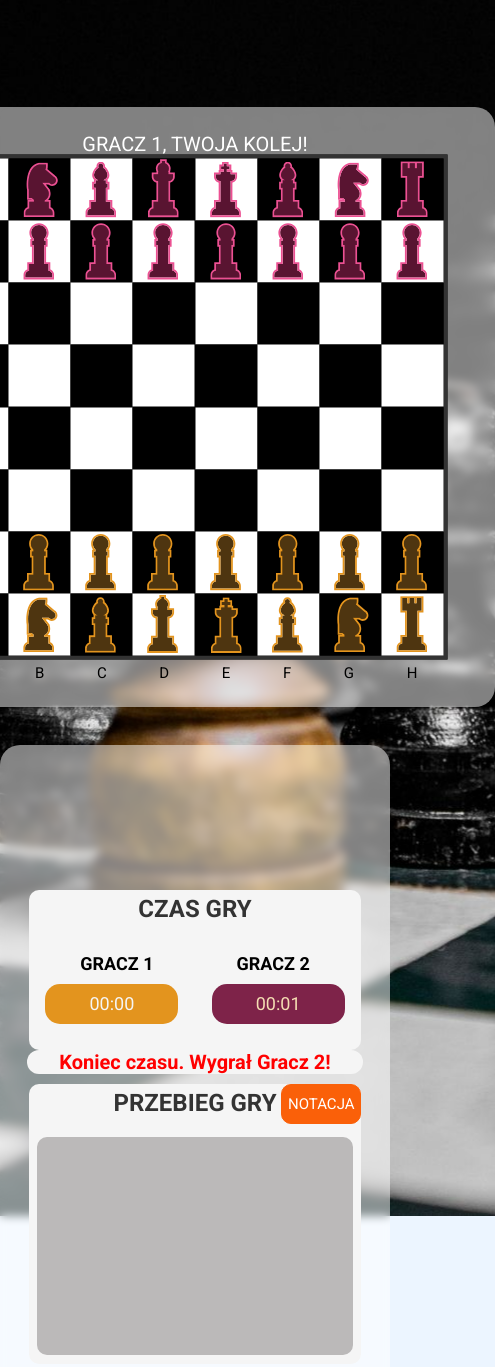
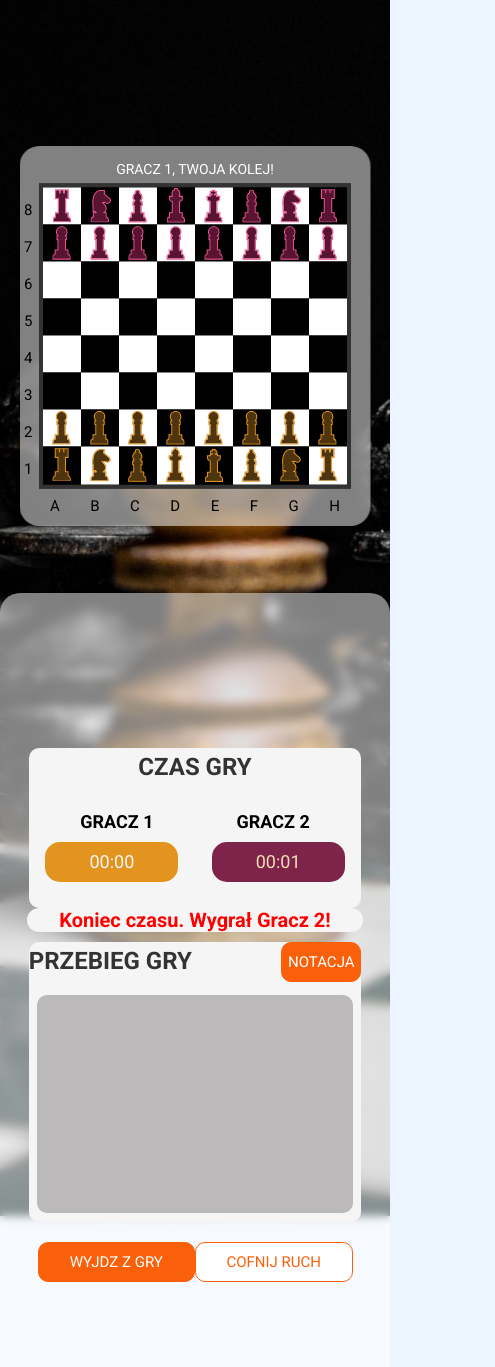
Before and after one commit to CodersCamp2020-JoaoSebastiao-Team/coders-chess, a website built with Parcel: page src/game.html in a window 390 px wide. Shown: the top 1367 px of the page, 495 px wide, since content can reach past the window. Built offline with nearby package versions, Linux system fonts and the light colour scheme.

Commit message:
added responsiveness to main

```diff
--- a/src/game.css
+++ b/src/game.css
@@ -18,18 +18,22 @@
     top: 47%;
     left: 50%;
     transform: translate(-50%, -50%);
-    width: 550px;
-    height: 550px;
+    width: 90%;
+    height: 95%;
+    max-width: 550px;
     font-size: 1.5rem;
 
 }
 
 .upperdiv #whoPlays {
     text-align: center;
-    font-size: 2rem;
     text-transform: uppercase;
     color: white;
     margin-bottom: .5rem;
+}
+
+#whoPlays{
+    font-size: 2rem;
 }
 
 .board {
@@ -41,7 +45,8 @@
     transform: translate(-50%, -50%);
     border: 4px solid #333;
     height: 505px;
-    width: 505px;
+    width: 80%;
+    max-width: 505px;
     background-color: black;
 }
 
@@ -50,8 +55,23 @@
     top: 47%;
     left: 50%;
     transform: translate(-50%, -50%);
-    width: 600px;
+    width: 90%;
     height: 600px;
+    max-width: 600px;
+    background-color: white;
+    border-radius: 2rem;
+    background-color: rgba(255, 255, 255, .5);
+    backdrop-filter: blur(5px);
+}
+
+.container-background-timer {
+    position: absolute;
+    top: 47%;
+    left: 50%;
+    transform: translate(-50%, -50%);
+    width: 90%;
+    height: 90%;
+    max-width: 600px;
     background-color: white;
     border-radius: 2rem;
     background-color: rgba(255, 255, 255, .5);
@@ -59,8 +79,8 @@
 }
 
 .square {
-    height: 62px;
-    width: 62px;
+    height: 100%;
+    width: 100%;
     position: relative;
 }
 
@@ -73,7 +93,7 @@
 }
 
 .numbers {
-    height: 100%;
+    height: 90%;
     width: 5%;
     display: flex;
     flex-direction: column;
@@ -85,9 +105,11 @@
 }
 
 .letters {
-    position: absolute;
+    position: relative;
+    max-width: 550px;
     width: 100%;
     bottom: 0;
+    padding-bottom: 5%;
     display: flex;
     justify-content: space-evenly;
     align-items: center;
@@ -97,8 +119,12 @@ li {
     list-style: none;
 }
 
-.figureImg {
-    position: absolute;
+.figureImg{
+    max-width: 100%;
+    max-height: 100%;
+    background-repeat: no-repeat;
+    background-size: 100% 100%;
+    position:absolute;
     z-index: 20;
 }
 
@@ -190,7 +216,7 @@ li {
 }
 
 .game-buttons-container {
-    margin: 2rem 0;
+    margin: 2rem 0 0 0;
     width: 90%;
     display: flex;
     justify-content: space-between;
@@ -208,8 +234,106 @@ li {
 }
 
 @media only screen and (max-width: 768px) {
+#firstChild{
+    height: 90%;
+}
+}
 
+@media (max-width: 1230px){
     .flex-child {
         flex: 100%;
     }
 }
+
+@media (max-width: 410px){
+    p#whoPlays{
+        font-size: 1.4rem;
+    }
+}
+
+@media (max-width: 610px){
+    .upperdiv{
+        height: 500px;
+    }
+    .board{
+        height: 455px;
+    }
+    .container-background{
+        height: 530px;
+    }
+}
+
+@media (max-width: 530px){
+    .upperdiv{
+        height: 450px;
+    }
+    .board{
+        height: 405px;
+    }
+    .container-background{
+        height: 480px;
+    }
+}
+
+@media (max-width: 475px){
+    #firstChild{
+        height: 72%;
+    }
+    .upperdiv{
+        height: 400px;
+    }
+    .board{
+        height: 355px;
+    }
+    .container-background{
+        height: 430px;
+    }
+}
+
+@media (max-width: 410px){
+    .upperdiv{
+        height: 350px;
+    }
+    .board{
+        height: 305px;
+    }
+    .container-background{
+        height: 380px;
+    }
+}
+
+@media (max-width: 350px){
+    #firstChild{
+        height: 60%;
+    }
+    .numbers{
+        height: 85%;
+    }
+    .upperdiv{
+        height: 300px;
+    }
+    .board{
+        height: 255px;
+    }
+    .container-background{
+        height: 330px;
+    }
+}
+
+@media (max-width: 300px){
+    #firstChild{
+        height: 55%;
+    }
+    .numbers{
+        height: 82%;
+    }
+    .upperdiv{
+        height: 250px;
+    }
+    .board{
+        height: 205px;
+    }
+    .container-background{
+        height: 280px;
+    }
+}
--- a/src/game.html
+++ b/src/game.html
@@ -13,7 +13,7 @@
 </head>
 <body>
     <div class="flex-container">
-        <div class="flex-child">
+        <div class="flex-child" id="firstChild">
                <div class='dead-white-figures'></div>
             <div id="chessboard-background" class="container-background"></div>
             <div class="upperdiv"><p id='whoPlays'></p>
@@ -24,7 +24,7 @@
             <div class="board"></div>
         </div>
         <div class="flex-child">
-            <div class="game-info-table container-background container">
+            <div class="game-info-table container-background-timer container">
                 <div class="time">
                     <div class="info">
                         <h2>Czas gry</h2>
--- a/src/stats.css
+++ b/src/stats.css
@@ -91,3 +91,15 @@
     background-color: #6b6b6b;
     color: white;
 }
+
+@media (max-width: 455px){
+    .list-container h2 {
+        align-self: flex-start;
+    }
+}
+
+@media (max-width: 350px){
+    .list-container h2 {
+        font-size: 1.6rem;
+    }
+}
--- a/src/time.css
+++ b/src/time.css
@@ -51,6 +51,7 @@
     top: -35px;
     background-color: rgba(255, 255, 255, .3);
     backdrop-filter: blur(5px);
+    max-width: 80%;
     z-index: 2;
 }
 .dead-white-figures{
@@ -59,6 +60,7 @@
     bottom: -15px;
     background-color: rgba(255, 255, 255, .3);
     backdrop-filter: blur(5px);
+    max-width: 80%;
     z-index: 2;
 
 }
```
